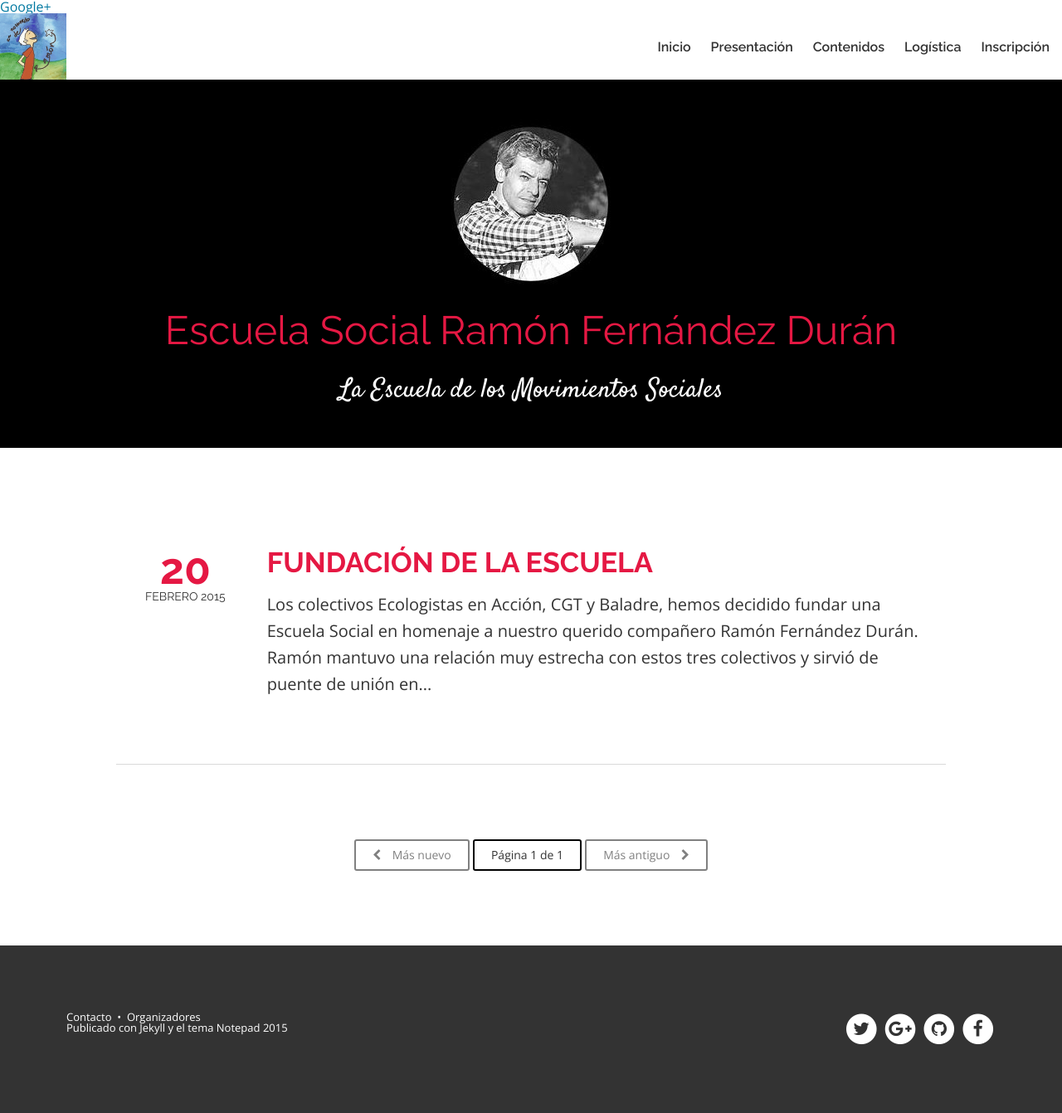
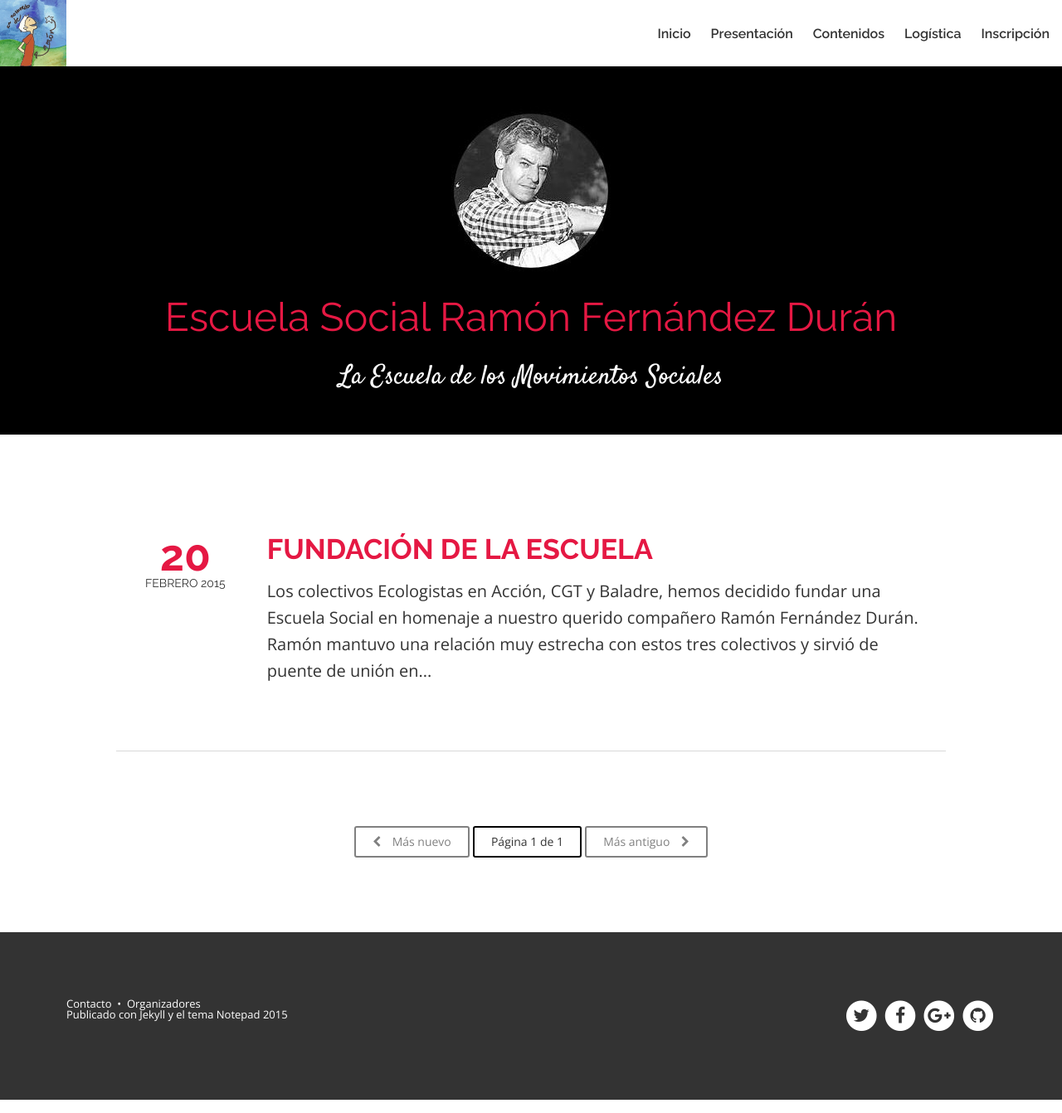
Before and after one commit to escuelaramonfdez/escuelaramonfdez.github.io, a Jekyll site: the page built from index.html, in a window 1280 px wide. Shown: the whole page at 83% size. Built offline with Jekyll 4.4.1, drawn with Linux system fonts in a browser that asks for light colours; nearby versions of some CDN libraries; the list of posts is cut into pages by our own code.

Commit message:
Añadido enlace a google+ en pie

```diff
--- a/_config.yml
+++ b/_config.yml
@@ -21,7 +21,7 @@
   facebook:       1155402361213973
   github:         escuelaramonfdez
   # For Google Authorship https://plus.google.com/authorship
-  google_plus:    https://plus.google.com/u/0/b/105797341966853173647
+  google_plus:    https://plus.google.com/105797341966853173647
 
 # Analytics and webmaster tools stuff goes here
 # google_analytics:   UA-39365944-7
--- a/_includes/footer.html
+++ b/_includes/footer.html
@@ -13,8 +13,16 @@
             </span>
         </a>
         {% endif %}
+        {% if site.owner.facebook %}
+        <a href="http://facebook.com/{{ site.owner.facebook }}">
+            <span class="fa-stack fa-lg">
+                <i class="fa fa-circle fa-stack-2x fa-inverse"></i>
+                <i class="fa fa-facebook fa-stack-1x"></i>
+            </span>
+        </a>
+        {% endif %}
         {% if site.owner.google_plus %}
-        <a href="{{ site.owner.google_plus }}">
+        <a href="{{ site.owner.google_plus }}" rel="publiser">
             <span class="fa-stack fa-lg">
                 <i class="fa fa-circle fa-stack-2x fa-inverse"></i>
                 <i class="fa fa-google-plus fa-stack-1x"></i>
@@ -37,15 +45,6 @@
             </span>
         </a>
         {% endif %}
-        {% if site.owner.facebook %}
-        <a href="http://facebook.com/{{ site.owner.facebook }}">
-            <span class="fa-stack fa-lg">
-                <i class="fa fa-circle fa-stack-2x fa-inverse"></i>
-                <i class="fa fa-facebook fa-stack-1x"></i>
-            </span>
-        </a>
-        {% endif %}
     </div>
-
     <div class="cf"></div>
 </footer>
--- a/_includes/head.html
+++ b/_includes/head.html
@@ -28,7 +28,6 @@
 <link rel="canonical" href="{{ canonical }}">
 <link href="{{ site.url }}/feed.xml" type="application/atom+xml" rel="alternate" title="{{ site.title }} Feed">
 {% if site.owner.google_plus %}<link rel="author" href="{{ site.owner.google_plus }}?rel=author">{% endif %}
-<a href="https://plus.google.com/105797341966853173647" rel="publisher">Google+</a>
 
 <!-- http://t.co/dKP3o1e -->
 <meta name="HandheldFriendly" content="True">
```
